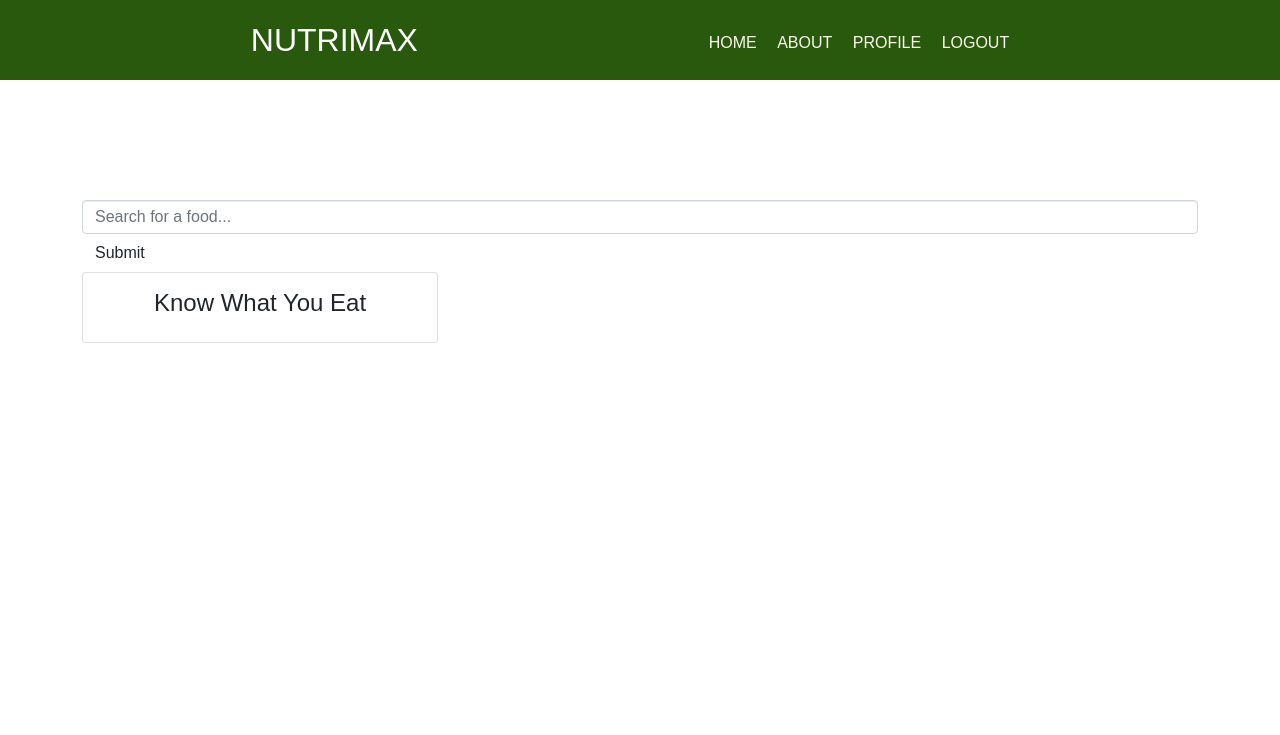
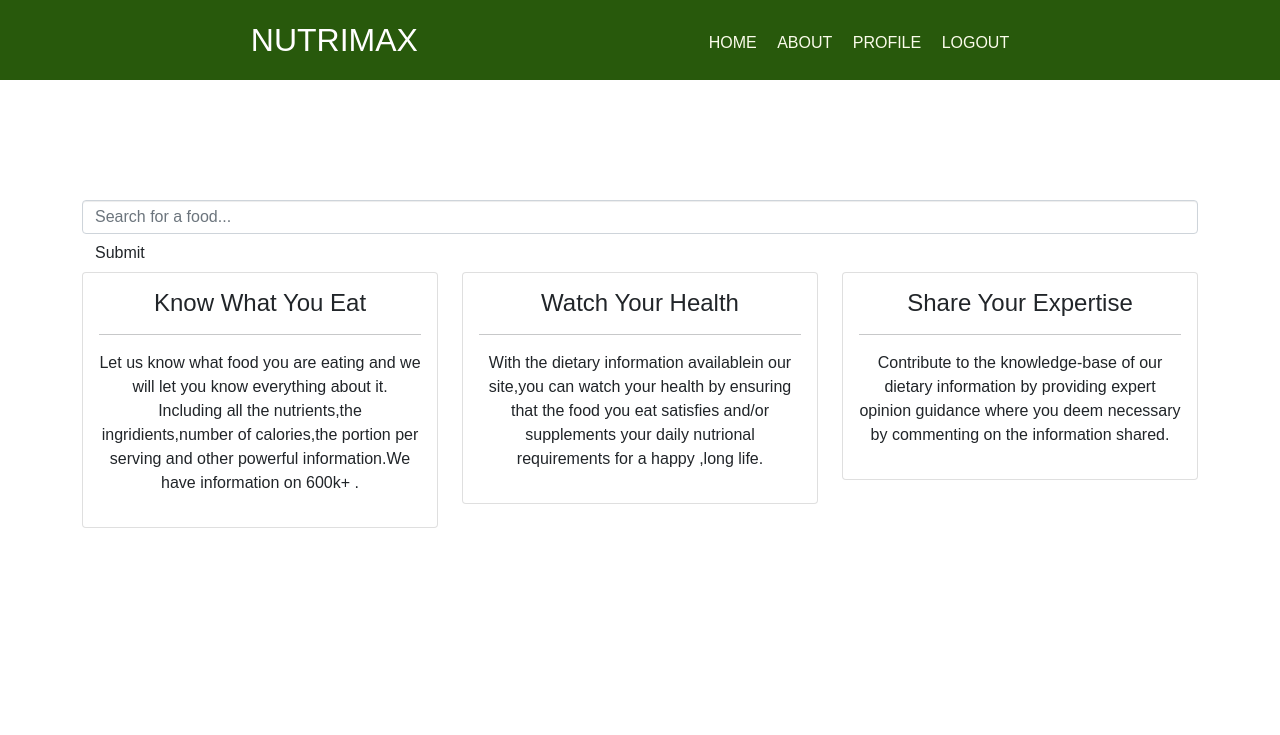
Before and after one commit to peterken674/nutrimax, a Flask app: page / in a window 1280 px wide. Shown: the top 735 px of the page. Run offline with Flask 2, Linux system fonts and the light colour scheme; some libraries are stand-ins or nearby versions.

Commit message:
Add texts to the three cards

```diff
--- a/app/templates/index.html
+++ b/app/templates/index.html
@@ -16,7 +16,7 @@
     <div class="col-md-4">
       <div class="card text-center">
         <div class="card-body">
-          <h4 class="card-heading">Know What You Eat</h4><!--
+          <h4 class="card-heading">Know What You Eat</h4>
           <hr>
           <p>Let us know what food you are eating and we will let you know everything about it. Including all the nutrients,the ingridients,number of calories,the portion per serving  and other powerful information.We have information on 600k+ . </p>
         </div>
```
